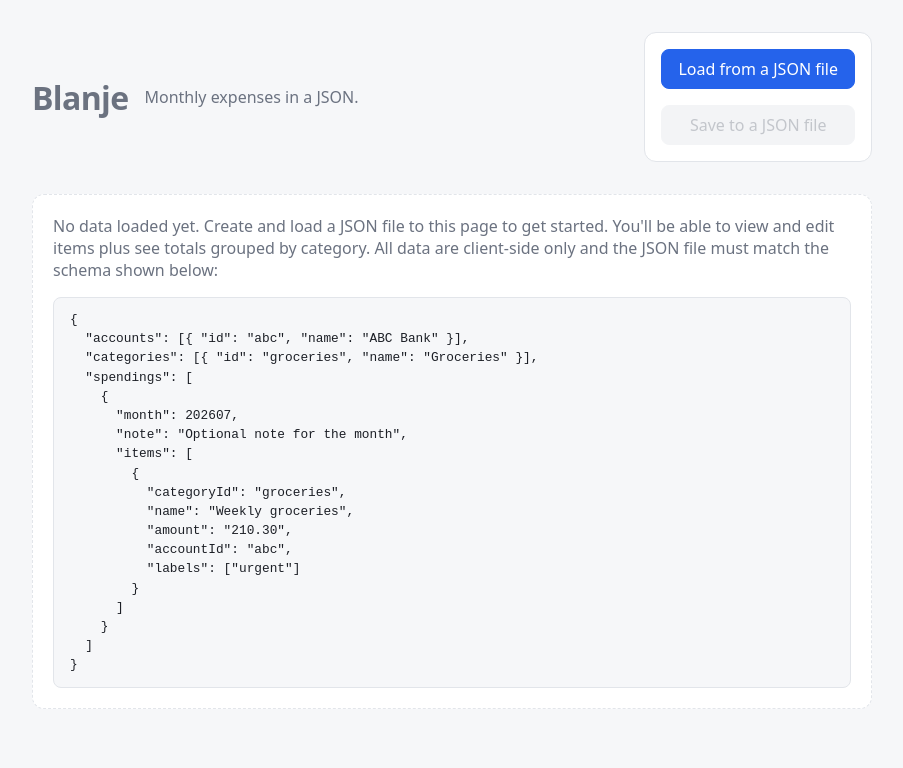
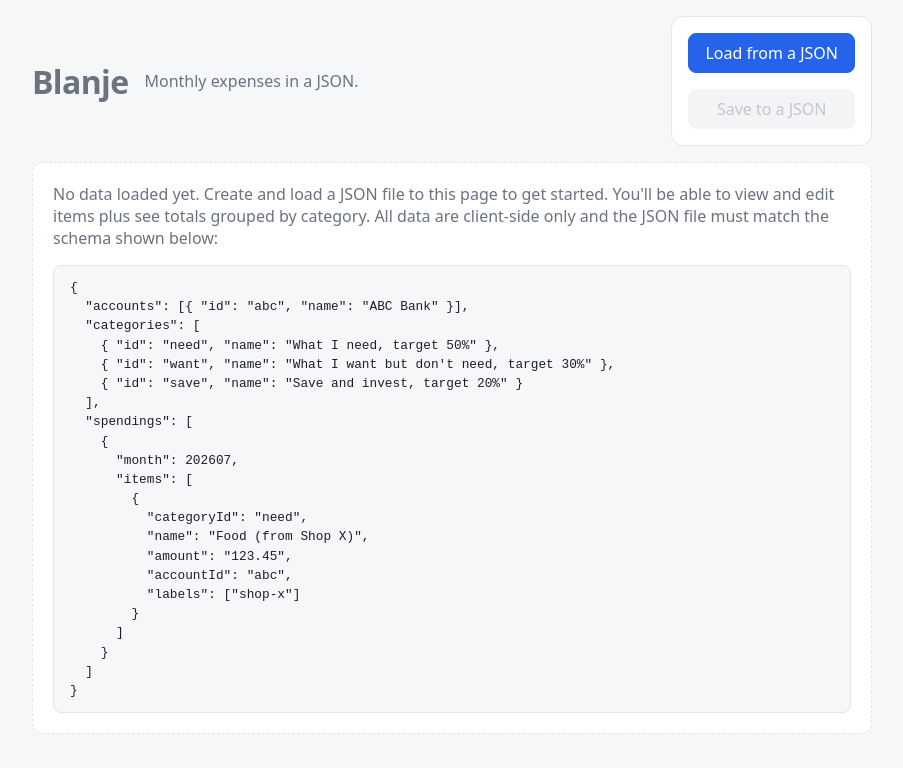
Before and after one commit to LongYC/blanje, a React (Vite) app: page / in a window 1280 px wide. Shown: the top 768 px of the page, without its empty margins (188-1091 px from the left). Built offline with nearby package versions, Linux system fonts and the light colour scheme.

Commit message:
Minor style and example updates.

```diff
--- a/src/components/AppHeader.module.css
+++ b/src/components/AppHeader.module.css
@@ -1,11 +1,8 @@
-.header {
-  margin: 1rem 0;
-}
-
 .header header {
   display: flex;
   align-items: center;
   justify-content: space-between;
+  margin: 1rem 0;
   color: var(--muted);
 }
 
--- a/src/components/AppHeader.tsx
+++ b/src/components/AppHeader.tsx
@@ -21,7 +21,7 @@ export function AppHeader({
     </header>
     <section className={styles.controls}>
       <FileLoader onLoaded={onLoadedNewFile} hasExistingData={hasExistingData} />
-      <Button label="Save to a JSON file" onClick={onDownload} variant="main" disabled={!hasExistingData} />
+      <Button label="Save to a JSON" onClick={onDownload} variant="main" disabled={!hasExistingData} />
     </section>
   </div>;
 }
--- a/src/components/EmptyState.tsx
+++ b/src/components/EmptyState.tsx
@@ -2,18 +2,21 @@ import styles from "./EmptyState.module.css";
 
 const EXAMPLE_JSON = `{
   "accounts": [{ "id": "abc", "name": "ABC Bank" }],
-  "categories": [{ "id": "groceries", "name": "Groceries" }],
+  "categories": [
+    { "id": "need", "name": "What I need, target 50%" },
+    { "id": "want", "name": "What I want but don't need, target 30%" },
+    { "id": "save", "name": "Save and invest, target 20%" }
+  ],
   "spendings": [
     {
       "month": 202607,
-      "note": "Optional note for the month",
       "items": [
         {
-          "categoryId": "groceries",
-          "name": "Weekly groceries",
-          "amount": "210.30",
+          "categoryId": "need",
+          "name": "Food (from Shop X)",
+          "amount": "123.45",
           "accountId": "abc",
-          "labels": ["urgent"]
+          "labels": ["shop-x"]
         }
       ]
     }
--- a/src/components/FileLoader.tsx
+++ b/src/components/FileLoader.tsx
@@ -32,7 +32,7 @@ export function FileLoader({ onLoaded, hasExistingData = false }: FileLoaderProp
     <>
       {error && (
         <p className={styles.error} role="alert">
-          {`Failed to load JSON file: ${error}`}
+          {`Failed to load JSON: ${error}`}
         </p>
       )}
       <input
@@ -47,7 +47,7 @@ export function FileLoader({ onLoaded, hasExistingData = false }: FileLoaderProp
           e.target.value = "";
         }}
       />
-      <Button label="Load from a JSON file" onClick={() => inputRef.current?.click()} variant={hasExistingData ? "danger" : "main"} />
+      <Button label="Load from a JSON" onClick={() => inputRef.current?.click()} variant={hasExistingData ? "danger" : "main"} />
     </>
   );
 }
```
Also changed, not shown: 1 other file (tests, documents, lock files or other folders).
